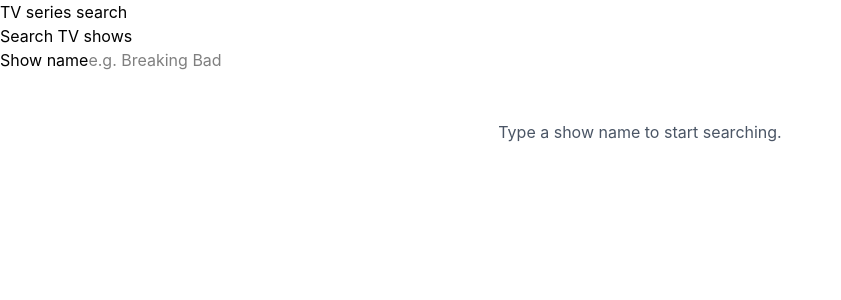
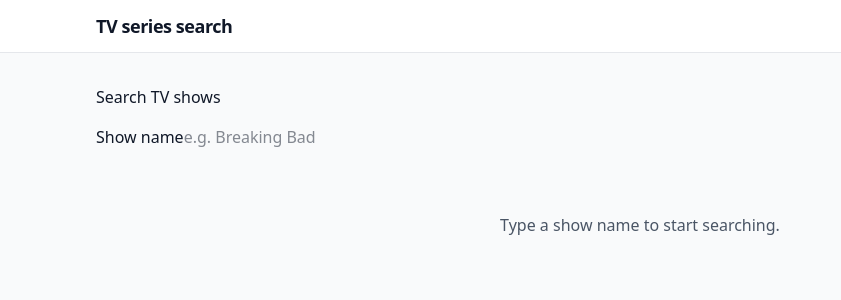
Before and after one commit to plamengeorgiev/tv-series-search, a React (Vite) app: page / in a window 1280 px wide. Shown: the top 300 px of the page, without its empty margins (0-841 px from the left). Built offline with nearby package versions, Linux system fonts and the light colour scheme.

Commit message:
style: add design tokens and base layout

```diff
--- a/src/components/ErrorState.tsx
+++ b/src/components/ErrorState.tsx
@@ -20,14 +20,14 @@ export function ErrorState({ error, onRetry }: ErrorStateProps) {
   return (
     <div
       role="alert"
-      className="flex flex-col items-center gap-3 rounded-lg border border-red-200 bg-red-50 px-4 py-8 text-center"
+      className="flex flex-col items-center gap-3 rounded-lg border border-danger-line bg-danger-surface px-4 py-8 text-center"
     >
-      <p className="font-semibold text-red-800">Something went wrong</p>
-      <p className="text-sm text-red-700">{describeError(error)}</p>
+      <p className="font-semibold text-danger-ink">Something went wrong</p>
+      <p className="text-sm text-danger-ink">{describeError(error)}</p>
       <button
         type="button"
         onClick={onRetry}
-        className="rounded-md bg-red-700 px-4 py-2 text-sm font-medium text-white hover:bg-red-800 focus-visible:outline-2 focus-visible:outline-offset-2 focus-visible:outline-red-700"
+        className="rounded-md bg-danger px-4 py-2 text-sm font-medium text-on-danger hover:bg-danger-strong focus-visible:outline-2 focus-visible:outline-offset-2 focus-visible:outline-danger"
       >
         Retry
       </button>
--- a/src/components/Layout.tsx
+++ b/src/components/Layout.tsx
@@ -3,14 +3,21 @@ import { OfflineBanner } from './OfflineBanner'
 
 export function Layout() {
   return (
-    <>
+    <div className="flex min-h-dvh flex-col">
       <OfflineBanner />
-      <header>
-        <Link to="/">TV series search</Link>
+      <header className="border-b border-line bg-surface">
+        <div className="mx-auto flex max-w-page items-center px-gutter py-3">
+          <Link
+            to="/"
+            className="rounded text-lg font-bold tracking-tight text-ink hover:text-accent focus-visible:outline-2 focus-visible:outline-offset-2 focus-visible:outline-accent"
+          >
+            TV series search
+          </Link>
+        </div>
       </header>
-      <main>
+      <main className="mx-auto flex w-full max-w-page flex-1 flex-col gap-4 px-gutter py-6 sm:py-8">
         <Outlet />
       </main>
-    </>
+    </div>
   )
 }
--- a/src/components/LoadingState.tsx
+++ b/src/components/LoadingState.tsx
@@ -4,10 +4,10 @@ interface LoadingStateProps {
 
 export function LoadingState({ message = 'Loading…' }: LoadingStateProps) {
   return (
-    <div role="status" className="flex items-center justify-center gap-3 py-12 text-gray-600">
+    <div role="status" className="flex items-center justify-center gap-3 py-12 text-ink-muted">
       <span
         aria-hidden="true"
-        className="size-5 animate-spin rounded-full border-2 border-gray-300 border-t-blue-600 motion-reduce:animate-none"
+        className="size-5 animate-spin rounded-full border-2 border-line border-t-accent motion-reduce:animate-none"
       />
       {message}
     </div>
--- a/src/components/OfflineBanner.tsx
+++ b/src/components/OfflineBanner.tsx
@@ -6,7 +6,10 @@ export function OfflineBanner() {
   if (isOnline) return null
 
   return (
-    <p role="status" className="bg-gray-900 px-4 py-2 text-center text-sm font-medium text-white">
+    <p
+      role="status"
+      className="bg-inverse px-4 py-2 text-center text-sm font-medium text-on-inverse"
+    >
       You’re offline. We’ll carry on as soon as your connection is back.
     </p>
   )
--- a/src/components/RouteErrorBoundary.tsx
+++ b/src/components/RouteErrorBoundary.tsx
@@ -13,10 +13,10 @@ export function RouteErrorBoundary() {
   return (
     <div
       role="alert"
-      className="flex flex-col items-center gap-3 rounded-lg border border-red-200 bg-red-50 px-4 py-8 text-center"
+      className="flex flex-col items-center gap-3 rounded-lg border border-danger-line bg-danger-surface px-4 py-8 text-center"
     >
-      <h1 className="font-semibold text-red-800">Something went wrong</h1>
-      <p className="text-sm text-red-700">
+      <h1 className="font-semibold text-danger-ink">Something went wrong</h1>
+      <p className="text-sm text-danger-ink">
         An unexpected error occurred. Try reloading the page, or go back to search.
       </p>
       <div className="flex flex-wrap items-center justify-center gap-3">
@@ -25,11 +25,11 @@ export function RouteErrorBoundary() {
           onClick={() => {
             window.location.reload()
           }}
-          className="rounded-md bg-red-700 px-4 py-2 text-sm font-medium text-white hover:bg-red-800 focus-visible:outline-2 focus-visible:outline-offset-2 focus-visible:outline-red-700"
+          className="rounded-md bg-danger px-4 py-2 text-sm font-medium text-on-danger hover:bg-danger-strong focus-visible:outline-2 focus-visible:outline-offset-2 focus-visible:outline-danger"
         >
           Reload page
         </button>
-        <Link to="/" className="text-sm font-medium text-red-800 underline">
+        <Link to="/" className="text-sm font-medium text-danger-ink underline">
           Back to search
         </Link>
       </div>
--- a/src/components/SlowConnectionNotice.tsx
+++ b/src/components/SlowConnectionNotice.tsx
@@ -15,7 +15,7 @@ export function SlowConnectionNotice({ isLoading }: SlowConnectionNoticeProps) {
   return (
     <p
       role="status"
-      className="rounded-md border border-amber-200 bg-amber-50 px-4 py-2 text-center text-sm text-amber-800"
+      className="rounded-md border border-warning-line bg-warning-surface px-4 py-2 text-center text-sm text-warning-ink"
     >
       This is taking longer than usual…
     </p>
--- a/src/features/search/SearchPage.tsx
+++ b/src/features/search/SearchPage.tsx
@@ -40,7 +40,9 @@ export function SearchPage() {
 
   function renderResults() {
     if (!hasQuery) {
-      return <p className="py-12 text-center text-gray-600">Type a show name to start searching.</p>
+      return (
+        <p className="py-12 text-center text-ink-muted">Type a show name to start searching.</p>
+      )
     }
     if (error) {
       return (
@@ -59,7 +61,7 @@ export function SearchPage() {
     }
     if (results.length === 0) {
       return (
-        <p className="py-12 text-center text-gray-600">
+        <p className="py-12 text-center text-ink-muted">
           No shows found for “{debouncedQuery.trim()}”.
         </p>
       )
@@ -94,7 +96,7 @@ export function SearchPage() {
       {isWaitingForConnection && (
         <p
           role="status"
-          className="rounded-md border border-gray-200 bg-gray-50 px-4 py-2 text-center text-sm text-gray-700"
+          className="rounded-md border border-line bg-surface-muted px-4 py-2 text-center text-sm text-ink-muted"
         >
           You’re offline. We’ll search for “{debouncedQuery.trim()}” when your connection is back.
         </p>
--- a/src/index.css
+++ b/src/index.css
@@ -1 +1,88 @@
 @import 'tailwindcss';
+
+/*
+ * Semantic tokens, so components say what a color is for (bg-surface, text-ink-muted) rather than
+ * which shade it is. The dark theme swaps the values below, so most components need no dark: classes.
+ */
+@theme {
+  --font-sans:
+    system-ui, -apple-system, 'Segoe UI', Roboto, 'Helvetica Neue', Arial, sans-serif,
+    'Apple Color Emoji', 'Segoe UI Emoji';
+
+  --color-canvas: var(--color-gray-50);
+  --color-surface: var(--color-white);
+  --color-surface-muted: var(--color-gray-100);
+  --color-ink: var(--color-gray-900);
+  --color-ink-muted: var(--color-gray-600);
+  --color-line: var(--color-gray-200);
+  --color-line-strong: var(--color-gray-400);
+  --color-accent: var(--color-blue-700);
+  --color-accent-strong: var(--color-blue-900);
+  --color-on-accent: var(--color-white);
+  --color-rating: var(--color-amber-500);
+
+  --color-danger: var(--color-red-700);
+  --color-danger-strong: var(--color-red-800);
+  --color-on-danger: var(--color-white);
+  --color-danger-surface: var(--color-red-50);
+  --color-danger-line: var(--color-red-200);
+  --color-danger-ink: var(--color-red-800);
+
+  --color-warning-surface: var(--color-amber-50);
+  --color-warning-line: var(--color-amber-200);
+  --color-warning-ink: var(--color-amber-800);
+
+  --color-inverse: var(--color-gray-900);
+  --color-on-inverse: var(--color-white);
+
+  /* Horizontal page padding, widened on larger screens below. */
+  --spacing-gutter: 1rem;
+  --container-page: 72rem;
+}
+
+@layer base {
+  :root {
+    color-scheme: light dark;
+
+    @variant sm {
+      --spacing-gutter: 1.5rem;
+    }
+
+    @variant lg {
+      --spacing-gutter: 2rem;
+    }
+
+    @variant dark {
+      --color-canvas: var(--color-gray-950);
+      --color-surface: var(--color-gray-900);
+      --color-surface-muted: var(--color-gray-800);
+      --color-ink: var(--color-gray-100);
+      --color-ink-muted: var(--color-gray-400);
+      --color-line: var(--color-gray-800);
+      --color-line-strong: var(--color-gray-600);
+      --color-accent: var(--color-blue-400);
+      --color-accent-strong: var(--color-blue-300);
+      --color-on-accent: var(--color-gray-950);
+      --color-rating: var(--color-amber-400);
+
+      --color-danger: var(--color-red-400);
+      --color-danger-strong: var(--color-red-300);
+      --color-on-danger: var(--color-gray-950);
+      --color-danger-surface: color-mix(in oklab, var(--color-red-950) 50%, transparent);
+      --color-danger-line: var(--color-red-900);
+      --color-danger-ink: var(--color-red-200);
+
+      --color-warning-surface: color-mix(in oklab, var(--color-amber-950) 50%, transparent);
+      --color-warning-line: var(--color-amber-900);
+      --color-warning-ink: var(--color-amber-200);
+
+      /* The light canvas would glare on a dark page, so the inverse band stays dark but distinct. */
+      --color-inverse: var(--color-gray-800);
+      --color-on-inverse: var(--color-gray-100);
+    }
+  }
+
+  body {
+    @apply bg-canvas font-sans text-ink antialiased;
+  }
+}
```
Also changed, not shown: src/features/search/ShowCard.tsx (+7 -7 lines), src/features/show-details/CastList.tsx (+6 -6 lines), src/features/show-details/SeasonList.tsx (+5 -5 lines), src/features/show-details/ShowDetailsPage.tsx (+18 -15 lines).
